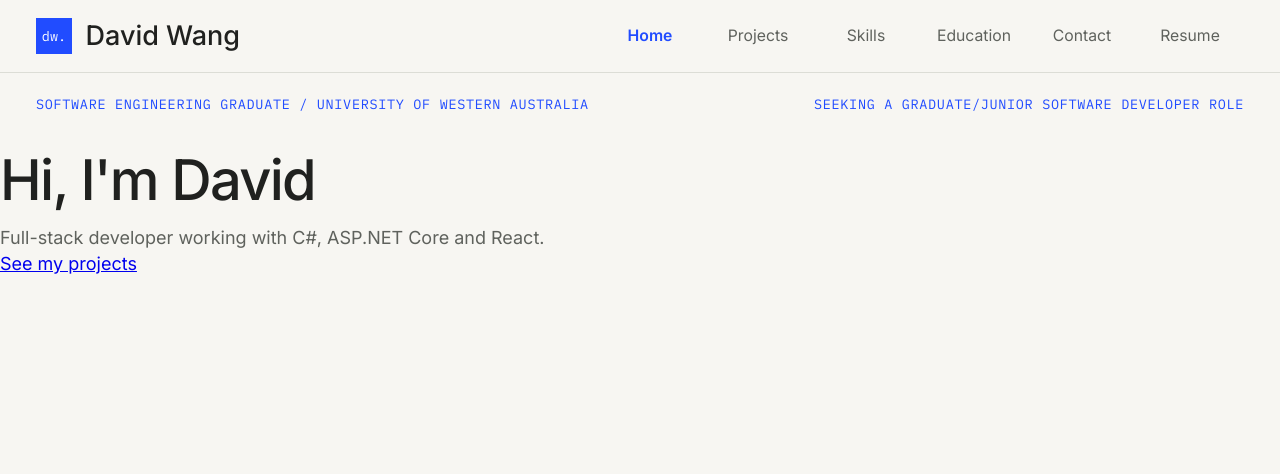
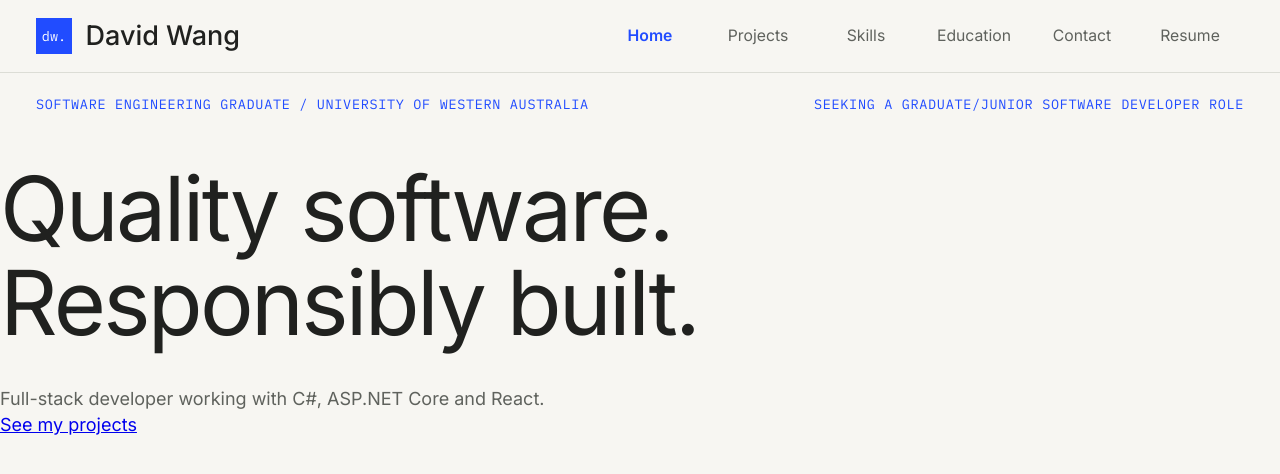
Before and after one commit to daviid-wang/Portfolio, a React (Vite) app in the folder client/: page / in a window 1280 px wide. Shown: the top 474 px of the page. Built offline with nearby package versions, Linux system fonts and the light colour scheme.

Commit message:
Add Landingpage title

```diff
--- /dev/null
+++ b/client/src/pages/LandingPage.css
@@ -0,0 +1,7 @@
+.landing-title {
+  font-size: clamp(3rem, 7vw, 5rem);
+  font-weight: 400;
+  line-height: 1.05;
+  letter-spacing: -0.03em;
+  margin: 1.5rem 0 2rem;
+}
--- a/client/src/pages/LandingPage.tsx
+++ b/client/src/pages/LandingPage.tsx
@@ -1,5 +1,6 @@
 import { Link } from 'react-router'
 import Eyebrow from '../components/Eyebrow.tsx'
+import './LandingPage.css'
 
 function LandingPage() {
   return (
@@ -8,7 +9,11 @@ function LandingPage() {
         label="Software Engineering Graduate / University of Western Australia"
         status="Seeking a graduate/junior software developer role"
       />
-      <h1>Hi, I'm David</h1>
+      <h1 className="landing-title">
+        Quality software. <br />
+        Responsibly built.
+      </h1>
+
       <p>Full-stack developer working with C#, ASP.NET Core and React.</p>
       <Link to="/projects">See my projects</Link>
     </section>
```
